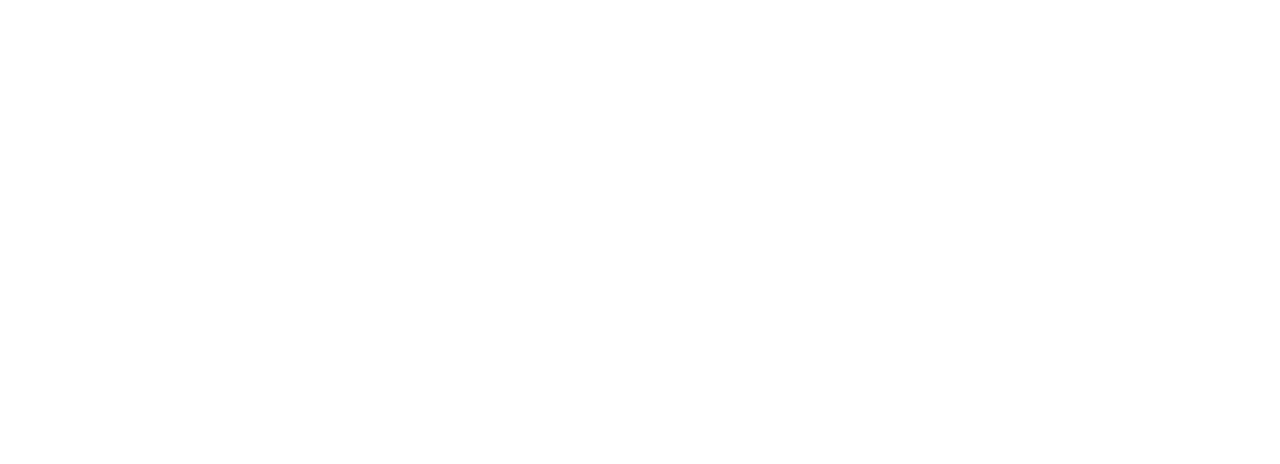
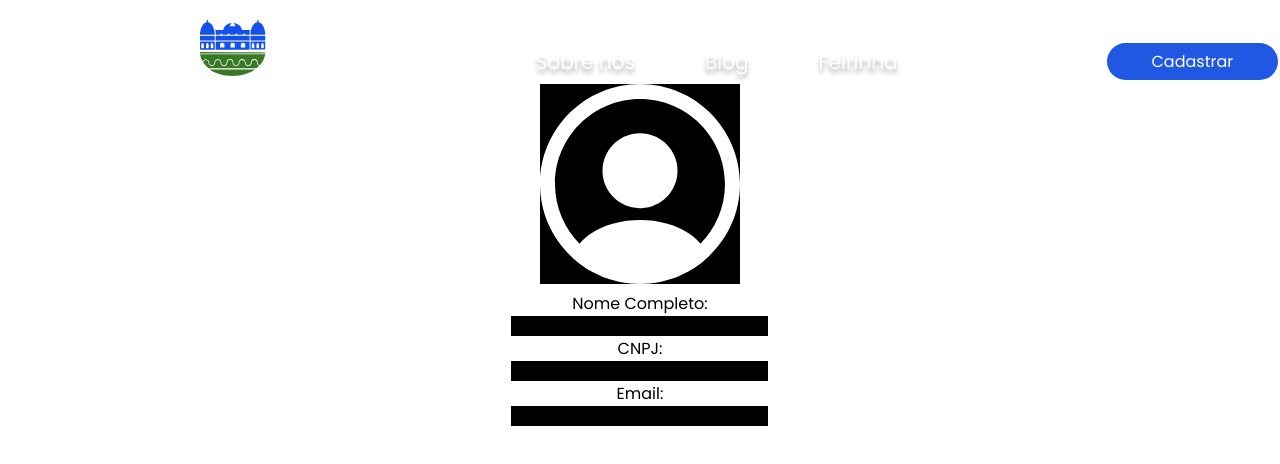
Before and after one commit to Victor87dev/Projeto-recifArt, a React (Vite) app in the folder Projeto-recifArt/: page /usuario in a window 1280 px wide. Before the commit this address had no page. Shown: the top 464 px of the page. Built offline with nearby package versions, Linux system fonts and the light colour scheme.

Commit message:
feat: clean code,user page

```diff
--- a/Projeto-recifArt/package.json
+++ b/Projeto-recifArt/package.json
@@ -18,6 +18,7 @@
     "react-icons": "^4.12.0",
     "react-leaflet": "^4.2.1",
     "react-router-dom": "^6.18.0",
+    "toastify-js": "^1.12.0",
     "yup": "^1.3.2"
   },
   "devDependencies": {
--- a/Projeto-recifArt/src/components/Navbar/Navbar.jsx
+++ b/Projeto-recifArt/src/components/Navbar/Navbar.jsx
@@ -15,7 +15,7 @@ const Navbar = ({ isLoggedIn, handleLogout ,setIsLoggedIn}) => {
 
     return JSON.parse(jsonPayload);
   };
-  const getUserNameFromToken = () => {
+  const pegarNomePorToken = () => {
     const token = localStorage.getItem("token");
     if (token) {
       const decodedToken = decodeJwt(token);
@@ -23,6 +23,7 @@ const Navbar = ({ isLoggedIn, handleLogout ,setIsLoggedIn}) => {
     }
     return null;
   };
+
 
   return (
     <>
@@ -60,7 +61,7 @@ const Navbar = ({ isLoggedIn, handleLogout ,setIsLoggedIn}) => {
               className="optionsLogin"
               onClick={() => setShowLogout(!showLogout)}
             >
-              <img src={Profile}/> <p>{getUserNameFromToken()}</p>
+              <img src={Profile}/> <p>{pegarNomePorToken()}</p>
             </div>
             {showLogout && (
               <button type="button" className="button-logout" onClick={() => {handleLogout();setIsLoggedIn(false);}}>
--- /dev/null
+++ b/Projeto-recifArt/src/components/util.js
@@ -0,0 +1,16 @@
+import Toastify from 'toastify-js'
+import "toastify-js/src/toastify.css"
+
+
+
+export default function passwordIncorrect() {
+
+    Toastify({
+      text: "Email ou senha incorretas",
+      className: "danger",
+      style: {
+        background: "linear-gradient(to right, #E84747, #D15D5D)",
+      }
+    }).showToast();
+
+  }
--- a/Projeto-recifArt/src/pages/Login/login_artesao.jsx
+++ b/Projeto-recifArt/src/pages/Login/login_artesao.jsx
@@ -4,7 +4,9 @@ import * as yup from 'yup';
 import logo from "../../assets/img/LOGO.svg"
 import Axios from 'axios';
 import { useNavigate } from 'react-router-dom';
-import "./Login.css"
+import "./Login.css";
+import passwordIncorrect from "../../components/util"
+
 
 
 function login() {
@@ -32,10 +34,10 @@ function login() {
     } catch (error) {
       if (error.isAxiosError && error.response.status === 401) {
         if (error.response.data.msg === 'Senha incorreta') {
-          alert('Senha incorreta. Por favor, verifique sua senha.');
+          passwordIncorrect()
 
         } else if (error.response.data.msg === 'O email está incorreto') {
-          alert('O email está incorreto. Por favor, verifique seu email.');
+          passwordIncorrect()
 
         }
       } else {
--- a/Projeto-recifArt/src/pages/Login/login_empresa.jsx
+++ b/Projeto-recifArt/src/pages/Login/login_empresa.jsx
@@ -4,7 +4,8 @@ import * as yup from 'yup';
 import logo from "../../assets/img/LOGO.svg"
 import Axios from 'axios';
 import { useNavigate } from 'react-router-dom';
-import "./Login.css"
+import "./Login.css";
+import passwordIncorrect from "../../components/util"
 
 
 function login() {
@@ -33,10 +34,9 @@ function login() {
     } catch (error) {
       if (error.isAxiosError && error.response.status === 401) {
         if (error.response.data.msg === 'Senha incorreta') {
-          alert('Senha incorreta. Por favor, verifique sua senha.');
-
+          passwordIncorrect()
         } else if (error.response.data.msg === 'O email está incorreto') {
-          alert('O email está incorreto. Por favor, verifique seu email.');
+          passwordIncorrect()
 
         }
       } else {
--- a/Projeto-recifArt/src/pages/Login/login_usuario.jsx
+++ b/Projeto-recifArt/src/pages/Login/login_usuario.jsx
@@ -5,7 +5,7 @@ import logo from "../../assets/img/LOGO.svg"
 import Axios from 'axios';
 import { useNavigate } from 'react-router-dom';
 import "./Login.css"
-
+import passwordIncorrect from "../../components/util"
 
 
 function login() {
@@ -33,11 +33,10 @@ function login() {
     } catch (error) {
       if (error.isAxiosError && error.response.status === 401) {
         if (error.response.data.msg === 'Senha incorreta') {
-          alert('Senha incorreta. Por favor, verifique sua senha.');
+          passwordIncorrect()
 
         } else if (error.response.data.msg === 'O email está incorreto') {
-          alert('O email está incorreto. Por favor, verifique seu email.');
-
+          passwordIncorrect()
         }
       } else {
 
--- a/Projeto-recifArt/src/pages/Materiais/Materiais.jsx
+++ b/Projeto-recifArt/src/pages/Materiais/Materiais.jsx
@@ -7,6 +7,25 @@ import { MATERIAIS } from "../../static/materiais";
 import { IoIosArrowForward, IoIosArrowBack } from 'react-icons/io';
 
 const Materiais = () => {
+    const [isLoggedIn, setIsLoggedIn] = useState(false);
+
+    useEffect(() => {
+      const checkLoggedInStatus = async () => {
+        const token = localStorage.getItem('token');
+        if (token) {
+          setIsLoggedIn(true);
+        }
+      };
+
+      checkLoggedInStatus();
+    }, []);
+    const handleLogout = () => {
+      setIsLoggedIn(false);
+      localStorage.removeItem('token');
+    };
+
+
+
 
     const [materiais, setMaterias] = useState([]);
     const carousel = useRef(null);
@@ -34,7 +53,7 @@ const Materiais = () => {
         <>
             <div className='materiais'>
                 <header className='header-materiais'>
-                    <Navbar />
+                    <Navbar isLoggedIn={isLoggedIn} handleLogout={handleLogout} setIsLoggedIn={setIsLoggedIn} />
                     <h1>Materiais</h1>
                 </header>
                 <main className='materias-main'>
--- a/Projeto-recifArt/src/pages/Pagamento/Pagamento.jsx
+++ b/Projeto-recifArt/src/pages/Pagamento/Pagamento.jsx
@@ -3,14 +3,32 @@ import Navbar from "../../components/Navbar/Navbar";
 import Footer from "../../components/Footer/Footer";
 import "./Pagamento.css";
 import { Cartoes, Cartoes2 } from "../../components/image";
+import { useEffect,useState } from 'react';
 
 const Pagamento = () => {
+
+  const [isLoggedIn, setIsLoggedIn] = useState(false);
+
+  useEffect(() => {
+    const checkLoggedInStatus = async () => {
+      const token = localStorage.getItem('token');
+      if (token) {
+        setIsLoggedIn(true);
+      }
+    };
+
+    checkLoggedInStatus();
+  }, []);
+  const handleLogout = () => {
+    setIsLoggedIn(false);
+    localStorage.removeItem('token');
+  };
 
   return (
     <>
       <div id="container-pagamento">
         <header className="header-pagamento">
-          <Navbar />
+          <Navbar isLoggedIn={isLoggedIn} handleLogout={handleLogout} setIsLoggedIn={setIsLoggedIn} />
           <h1>Pagamento</h1>
         </header>
         <div className="container-form-pagamento">
--- /dev/null
+++ b/Projeto-recifArt/src/pages/usuario/usuario.css
@@ -0,0 +1,25 @@
+* {
+    margin: 0px;
+    padding: 0px;
+    box-sizing: border-box;
+}
+.perfil-usuario{
+margin: auto;
+
+     text-align: center;
+}
+.perfil-usuario  img{
+background-color: black;
+width: 200px;
+height: 200px;
+}
+
+.container-usuario{
+
+    color: black;
+}
+.container-usuario input{
+
+   background-color: black;
+   color: white;
+}
--- /dev/null
+++ b/Projeto-recifArt/src/pages/usuario/usuario.jsx
@@ -0,0 +1,91 @@
+import React from "react";
+import Navbar from "../../components/Navbar/Navbar";
+import Footer from "../../components/Footer/Footer";
+import { Profile } from "../../components/image";
+import { useEffect, useState } from "react";
+import "./usuario.css";
+
+const Usuario = () => {
+  const [isLoggedIn, setIsLoggedIn] = useState(false);
+
+  useEffect(() => {
+    const checkLoggedInStatus = async () => {
+      const token = localStorage.getItem("token");
+      if (token) {
+        setIsLoggedIn(true);
+      }
+    };
+
+    checkLoggedInStatus();
+  }, []);
+
+  const handleLogout = () => {
+    setIsLoggedIn(false);
+    localStorage.removeItem("token");
+  };
+
+  const decodeJwt = (token) => {
+    const base64Url = token.split(".")[1];
+    const base64 = base64Url.replace(/-/g, "+").replace(/_/g, "/");
+    const jsonPayload = decodeURIComponent(
+      atob(base64).split("").map((c) => `%${(`00${c.charCodeAt(0).toString(16)}`).slice(-2)}`).join("")
+    );
+
+    return JSON.parse(jsonPayload);
+  };
+
+  const pegarNomecPorToken = () => {
+    const token = localStorage.getItem("token");
+    if (token) {
+      const decodedToken = decodeJwt(token);
+      return decodedToken ? decodedToken.nomeC : null;
+    }
+    return null;
+  };
+
+  const pegarCnpjorCpfPorToken = () => {
+    const token = localStorage.getItem("token");
+    if (token) {
+      const decodedToken = decodeJwt(token);
+      return decodedToken ? decodedToken.cnpj : null;
+    }
+    return null;
+  };
+
+  const pegarEmailPorToken = () => {
+    const token = localStorage.getItem("token");
+    if (token) {
+      const decodedToken = decodeJwt(token);
+      return decodedToken ? decodedToken.email : null;
+    }
+    return null;
+  };
+
+  return (
+    <>
+      <Navbar isLoggedIn={isLoggedIn} handleLogout={handleLogout} setIsLoggedIn={setIsLoggedIn} />
+      <div className="container-usuario">
+        <div className="perfil-usuario">
+          <img src={Profile} />
+
+          <form>
+            <label>Nome Completo:</label>
+            <input type="text"  value={pegarNomecPorToken()} readOnly />
+          </form>
+
+          <form>
+            <label>CNPJ:</label>
+            <input type="text" value={pegarCnpjorCpfPorToken()} readOnly />
+          </form>
+
+          <form>
+            <label>Email:</label>
+            <input type="email"  value={pegarEmailPorToken()} readOnly />
+          </form>
+        </div>
+      </div>
+    </>
+  );
+};
+
+export default Usuario;
--- a/Projeto-recifArt/src/routes/routes.jsx
+++ b/Projeto-recifArt/src/routes/routes.jsx
@@ -16,6 +16,7 @@ import LoginArt from "../pages/login/login_artesao";
 import CadastroArt from "../pages/Cadastro/cadastro_artesao";
 import Pagamento from "../pages/Pagamento/Pagamento";
 import Materiais from "../pages/Materiais/Materiais";
+import Usuario from "../pages/usuario/usuario"
 
 const AppRoutes = () => {
     return(
@@ -38,6 +39,7 @@ const AppRoutes = () => {
             <Route path= "/cadastro_artesao" element={<CadastroArt/>}/>
             <Route path="/pagamento" element={<Pagamento/>} />
             <Route path="/materiais" element={<Materiais />} />
+            <Route path="/usuario" element={<Usuario/>} />
         </Routes>
     )
 }
```
Also changed, not shown: Projeto-recifArt/src/assets/img/WhatsApp Image 2023-12-01 at 17.14 1.png (added), 1 other file (tests, documents, lock files or other folders).
